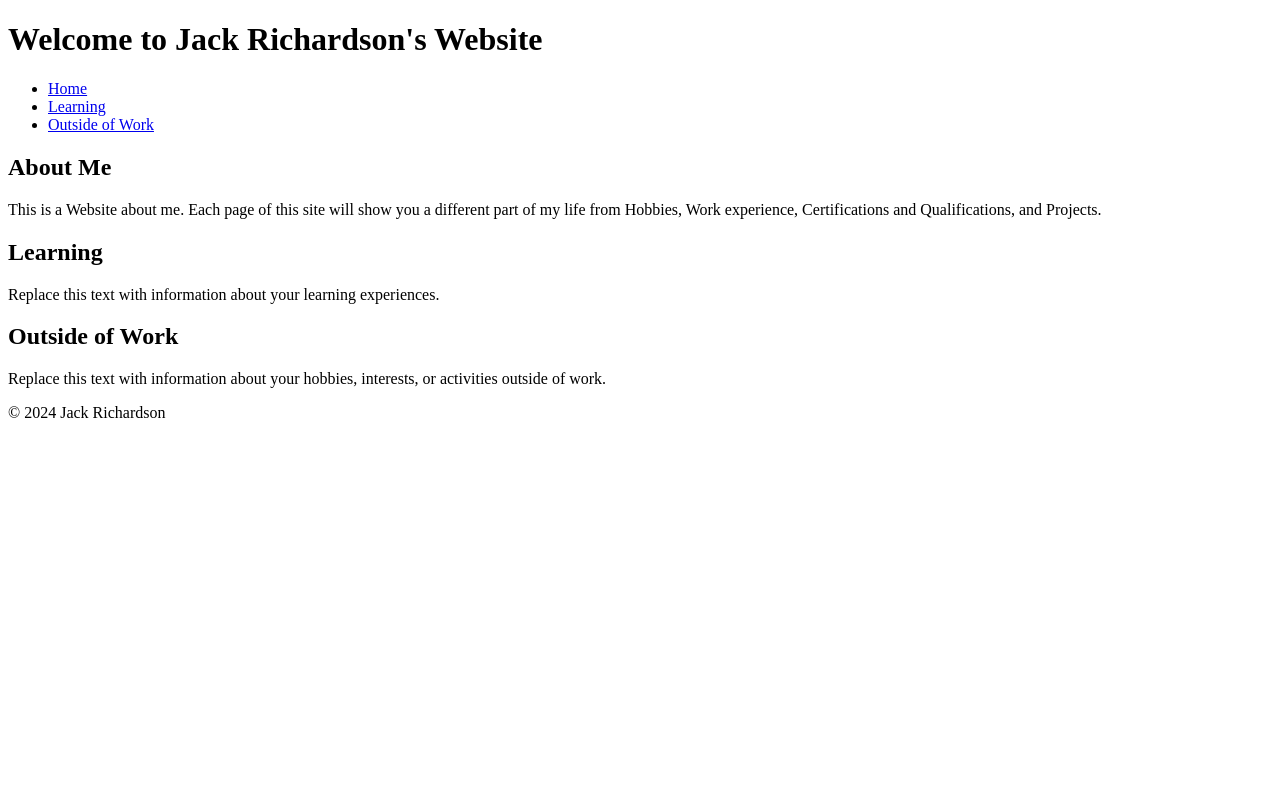
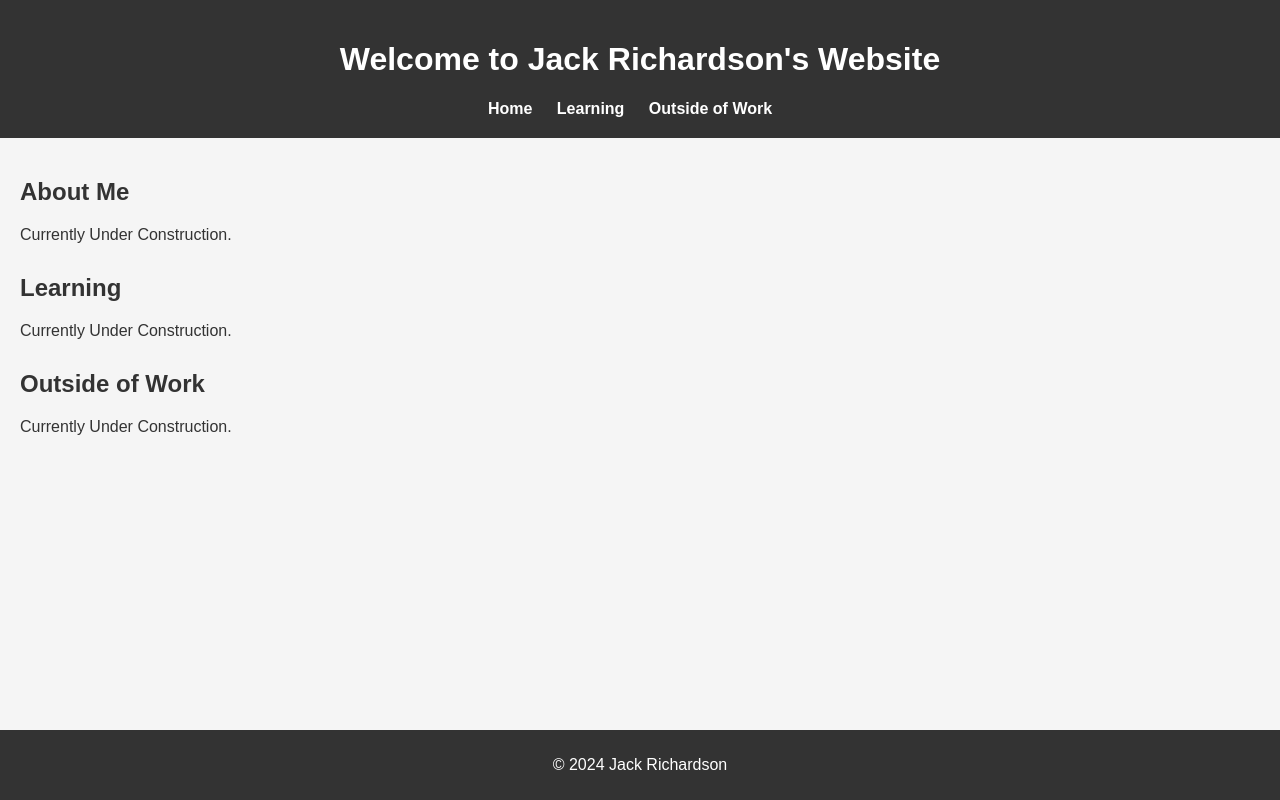
Before and after one commit to JRichardson43/jackrichardson.cloud-websitefiles, a plain HTML site: page index.html in a window 1280 px wide. Drawn offline with Linux system fonts and the light colour scheme.

Commit message:
Update index.html

```diff
--- a/index.html
+++ b/index.html
@@ -5,7 +5,55 @@
     <meta name="viewport" content="width=device-width, initial-scale=1.0">
     <title>Jack Richardson - Personal Website</title>
     <style>
-        /* Add your CSS styles here */
+        body {
+            font-family: Arial, sans-serif;
+            margin: 0;
+            padding: 0;
+            background-color: #f5f5f5;
+            color: #333;
+        }
+
+        header {
+            background-color: #333;
+            color: #fff;
+            padding: 20px;
+            text-align: center;
+        }
+
+        nav ul {
+            list-style-type: none;
+            margin: 0;
+            padding: 0;
+        }
+
+        nav ul li {
+            display: inline;
+            margin-right: 20px;
+        }
+
+        nav ul li a {
+            color: #fff;
+            text-decoration: none;
+            font-weight: bold;
+        }
+
+        main {
+            padding: 20px;
+        }
+
+        section {
+            margin-bottom: 30px;
+        }
+
+        footer {
+            background-color: #333;
+            color: #fff;
+            text-align: center;
+            padding: 10px 0;
+            position: fixed;
+            width: 100%;
+            bottom: 0;
+        }
     </style>
 </head>
 <body>
@@ -24,19 +72,19 @@
         <!-- Home Page -->
         <section id="home">
             <h2>About Me</h2>
-            <p>This is a Website about me. Each page of this site will show you a different part of my life from Hobbies, Work experience, Certifications and Qualifications, and Projects.</p>
+            <p>Currently Under Construction.</p>
         </section>
 
         <!-- Learning Page -->
         <section id="learning">
             <h2>Learning</h2>
-            <p>Replace this text with information about your learning experiences.</p>
+            <p>Currently Under Construction.</p>
         </section>
 
         <!-- Outside of Work Page -->
         <section id="outside_of_work">
             <h2>Outside of Work</h2>
-            <p>Replace this text with information about your hobbies, interests, or activities outside of work.</p>
+            <p>Currently Under Construction.</p>
         </section>
     </main>
 
```
